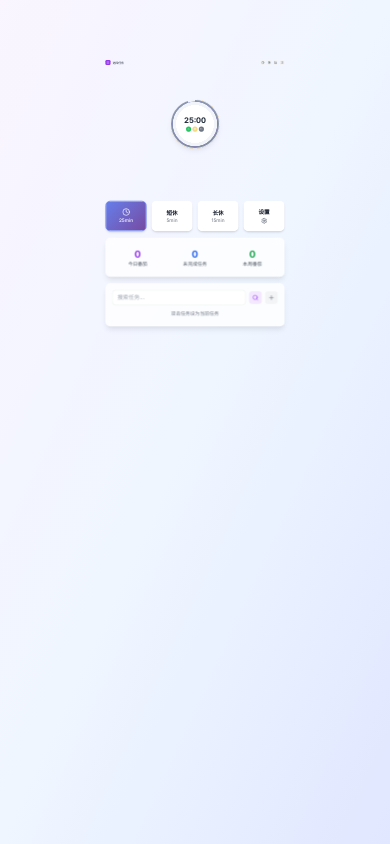
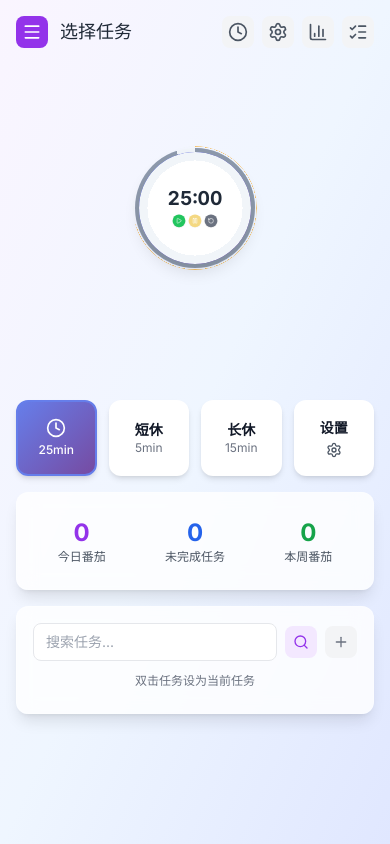
Before and after one commit to azhao1981/tomato, a Vue app: page / in a window 390 px wide. Built offline with nearby package versions, Linux system fonts and the light colour scheme.

Commit message:
header ok

```diff
--- a/src/components/Header.vue
+++ b/src/components/Header.vue
@@ -25,7 +25,7 @@ const taskTitle = computed(() => {
 </script>
 
 <template>
-  <header class="">
+  <header class="w-full">
     <div class="flex items-center justify-between">
       <!-- 左侧：菜单按钮和任务标题 -->
       <div class="flex items-center space-x-3">
@@ -47,7 +47,7 @@ const taskTitle = computed(() => {
       </div>
 
       <!-- 右侧：功能导航图标 -->
-      <div class="flex items-center space-x-2">
+      <div class="flex items-center space-x-2 flex-shrink-0">
         <!-- 番茄时钟按钮 -->
         <button
           @click="emit('timerClick')"
--- a/src/style.css
+++ b/src/style.css
@@ -45,52 +45,6 @@
   --font-weight-bold: 700;
 }
 
-/* 响应式缩放效果 */
-@media (max-width: 768px) {
-  .container {
-    transform: scale(0.7);
-    transform-origin: top center;
-    width: 142.86%; /* 1 / 0.7 ≈ 1.4286 */
-    margin: 0 auto;
-    padding: 0;
-    position: absolute;
-    left: 50%;
-    top: 80px; /* Header 高度大约 80px */
-    translate: -50% 0;
-  }
-
-  /* Header 也参与缩放 */
-  header {
-    transform: scale(0.7);
-    transform-origin: top center;
-    position: absolute;
-    left: 50%;
-    top: 0;
-    translate: -50% 0;
-    width: 142.86%; /* 1 / 0.7 ≈ 1.4286 */
-  }
-
-  /* 调整 body 背景以适应缩放 */
-  body {
-    min-height: 100vh;
-    overflow-x: hidden;
-    position: relative;
-  }
-}
-
-/* 更小屏幕的额外调整 */
-@media (max-width: 480px) {
-  .container {
-    transform: scale(0.4);
-    width: 250%; /* 1 / 0.4 = 2.5 */
-    top: 60px; /* 更小屏幕 Header 高度适当减少 */
-  }
-
-  header {
-    transform: scale(0.4);
-    width: 250%; /* 1 / 0.4 = 2.5 */
-  }
-}
 
 /* 小时圈响应式调整 */
 @media (max-width: 768px) {
--- a/src/views/HomePage.vue
+++ b/src/views/HomePage.vue
@@ -108,7 +108,7 @@ onUnmounted(() => {
 <template>
   <div class="min-h-screen bg-gradient-to-br from-purple-50 via-blue-50 to-indigo-100">
     <!-- 主要内容区域 -->
-    <div class="container mx-auto px-4 py-6 max-w-md">
+    <div class="mx-auto px-4 py-4 max-w-md">
       <!-- 头部导航 -->
       <Header
         @menu-click="handleMenuClick"
```
